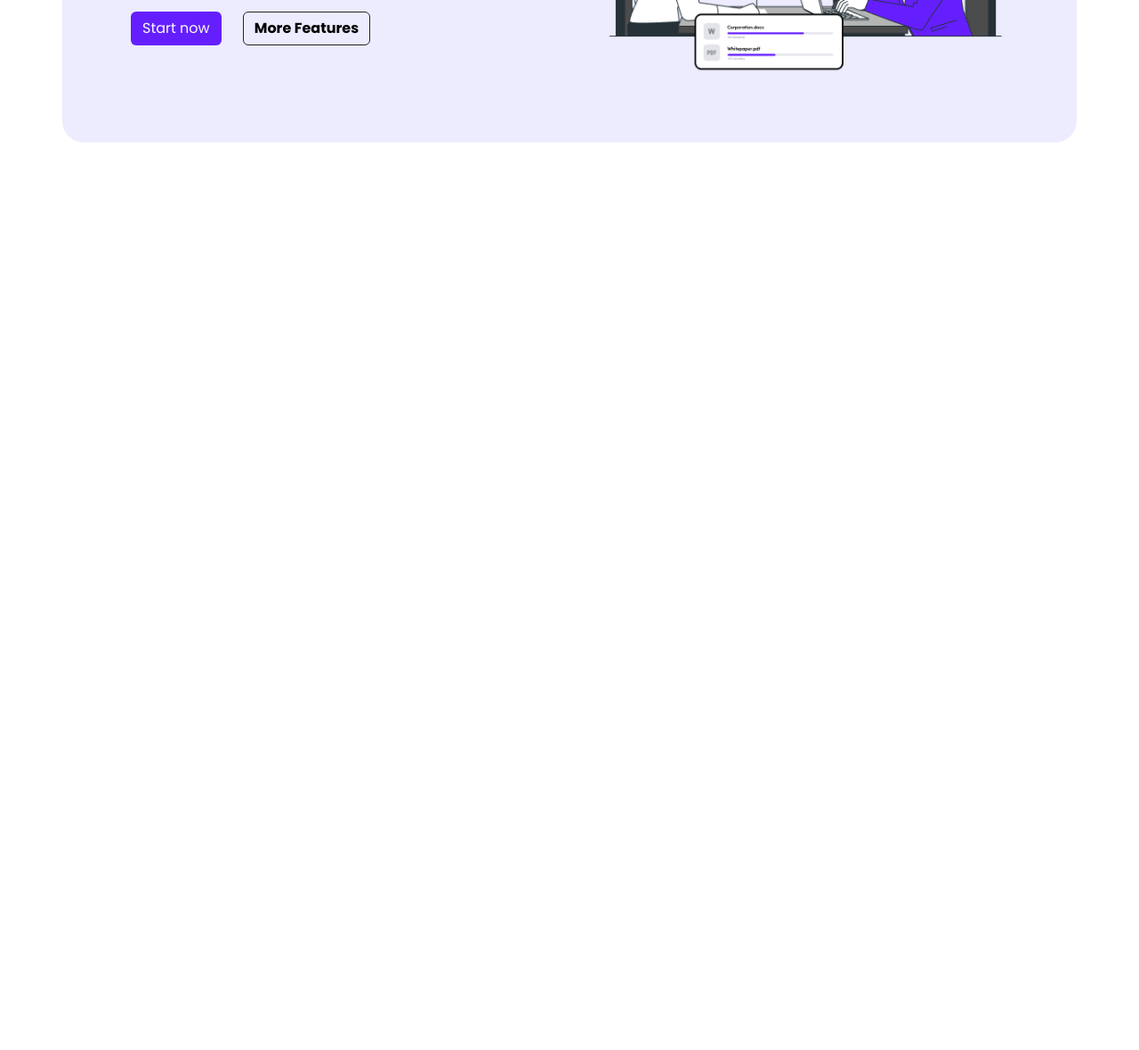
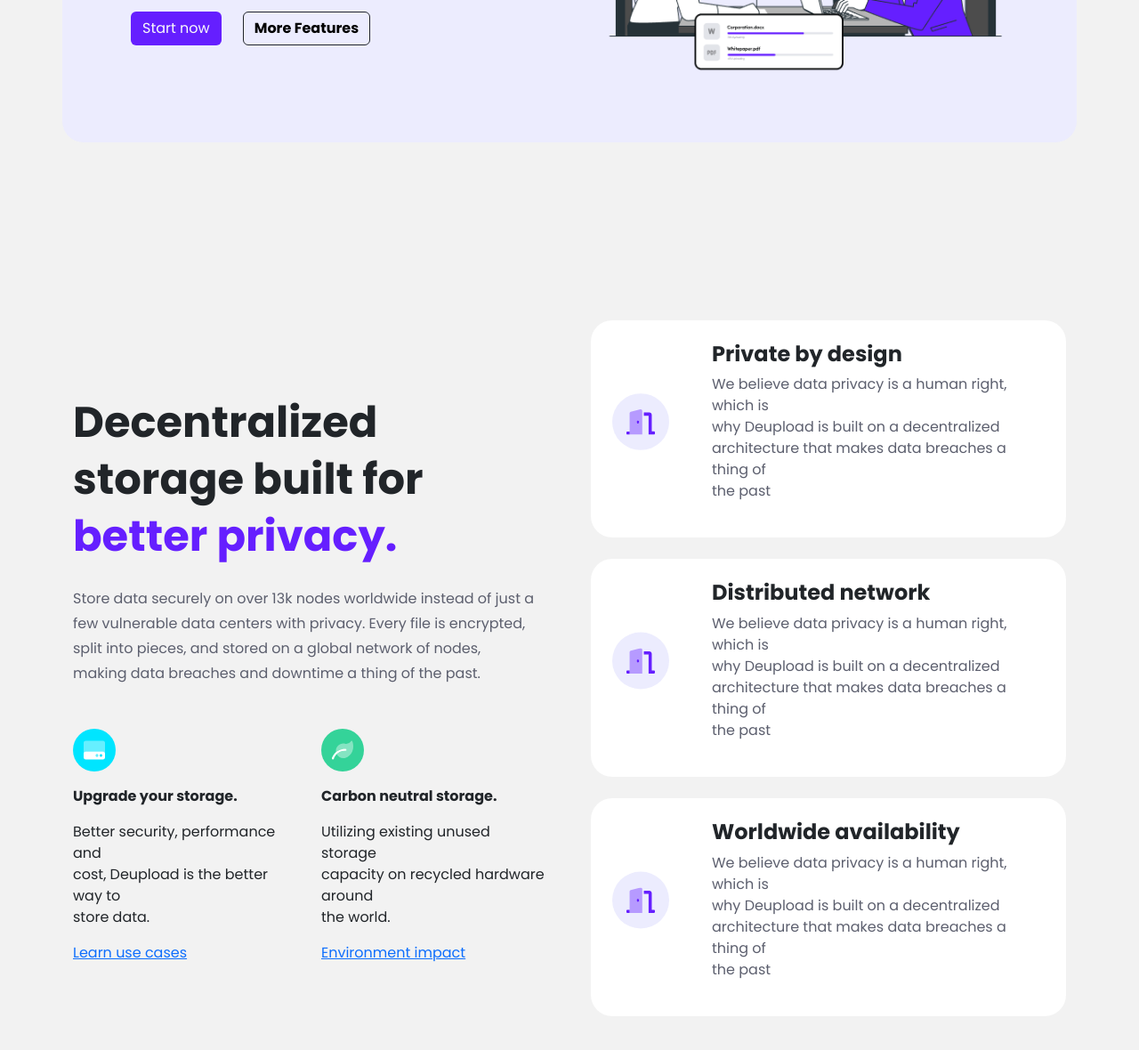
Before and after one commit to abdurrubxyz/Stoz-ai-engineering-projects, a plain HTML site: page stoz-3rd-project-deupload/index.html in a window 1280 px wide. Shown: the part 3916-5096 px from the top of the page at 89% size. Before the commit the page ends 4176 px from the top, so only its background shows below. Drawn offline with nearby package versions, Linux system fonts and the light colour scheme; a web font is replaced by a local one.

Commit message:
completed up to privacy sec

```diff
--- a/stoz-3rd-project-deupload/css/style.css
+++ b/stoz-3rd-project-deupload/css/style.css
@@ -7,12 +7,15 @@
 
 body {
    font-family: "Poppins", sans-serif;
+   background-color: #F2F2F2;
 }
 
 .hero,
 .hero-img,
 .Lightning,
-.Yourdesign  {
+.Yourdesign,
+.privacy
+{
     padding: 100px 0px;
 }
 .hero {
@@ -111,3 +114,23 @@
     line-height: 38px;
 }
 }
+
+/*  */
+.privacy-wrapper h2 {
+    font-size: 48px;
+    line-height: 64px;
+}
+.color-4 {
+    color: var(--pri-color);
+}
+.para-first p {
+    color: var(--para-color);
+    line-height: 28px;
+}
+.sec-col > div {
+    background-color: #ffffff;
+    border-radius: 24px;
+}
+.sec-col > div p {
+    color: var(--para-color);
+}
--- a/stoz-3rd-project-deupload/index.html
+++ b/stoz-3rd-project-deupload/index.html
@@ -187,7 +187,8 @@
         <div class="Yourdesign-wrapper-2 row align-items-center mt-5">
           <div class="col-12 col-lg-6">
             <h3 class="fw-bold mb-4">
-              <span class="d-lg-block"> <span class="color-4">Team collaboration</span> in</span
+              <span class="d-lg-block">
+                <span class="color-4">Team collaboration</span> in</span
               ><span class="d-lg-block">one simple place with</span
               ><span class="d-lg-block">privacy come first.</span>
             </h3>
@@ -202,11 +203,145 @@
             </p>
             <div class="d-flex gap-4">
               <a href="" class="btn text-light">Start now</a>
-              <a href="" class="btn btn-outline-dark text-black fw-bold">More Features</a>
+              <a href="" class="btn btn-outline-dark text-black fw-bold"
+                >More Features</a
+              >
             </div>
           </div>
           <div class="col-12 col-lg-6 text-center">
-            <img src="./assets/teamdesign/img3.png" alt="" width="100%"  />
+            <img src="./assets/teamdesign/img3.png" alt="" width="100%" />
+          </div>
+        </div>
+      </div>
+    </section>
+
+    <section class="privacy">
+      <div class="container">
+        <div class="privacy-wrapper">
+          <div class="row align-items-center g-5">
+            <div class="col-12 col-md-6">
+              <div class="para-first mb-5">
+                <h2 class="fw-bold mb-4">
+                  <span class="d-block">Decentralized </span>
+                  <span class="d-block">storage built for</span>
+                  <span class="color-4 d-block">better privacy.</span>
+                </h2>
+                <p>
+                  <span class="d-block"
+                    >Store data securely on over 13k nodes worldwide instead of
+                    just a</span
+                  >
+                  <span class="d-block"
+                    >few vulnerable data centers with privacy. Every file is
+                    encrypted,
+                  </span>
+                  <span class="d-block"
+                    >split into pieces, and stored on a global network of
+                    nodes,</span
+                  >
+                  <span class="d-block"
+                    >making data breaches and downtime a thing of the
+                    past.</span
+                  >
+                </p>
+              </div>
+              <div class="row">
+                <div class="col">
+                  <img
+                    src="./assets/privacy/Group 372.svg"
+                    alt=""
+                    class="mb-3"
+                  />
+                  <p class="fw-bold">Upgrade your storage.</p>
+                  <p>
+                    <span class="d-block"
+                      >Better security, performance and
+                    </span>
+                    <span class="d-block"
+                      >cost, Deupload is the better way to
+                    </span>
+                    <span class="d-block">store data.</span>
+                  </p>
+                  <a href="">Learn use cases</a>
+                </div>
+                <div class="col">
+                  <img
+                    src="./assets/privacy/Group 373.svg"
+                    alt=""
+                    class="mb-3"
+                  />
+                  <p class="fw-bold">Carbon neutral storage.</p>
+                  <p>
+                    <span class="d-block"
+                      >Utilizing existing unused storage</span
+                    >
+                    <span class="d-block"
+                      >capacity on recycled hardware around</span
+                    >
+                    <span class="d-block">the world.</span>
+                  </p>
+                  <a href="">Environment impact</a>
+                </div>
+              </div>
+            </div>
+            <div class="sec-col col-12 col-md-6">
+              <div class="d-flex gap-5 p-4 mb-4">
+                <img src="./assets/privacy/Group 374.svg" alt="" class="mb-3" />
+                <div>
+                  <h4 class="fw-bold">Private by design</h4>
+                  <p>
+                    <span class="d-block"
+                      >We believe data privacy is a human right, which is
+                    </span>
+                    <span class="d-block"
+                      >why Deupload is built on a decentralized
+                    </span>
+                    <span class="d-block"
+                      >architecture that makes data breaches a thing of
+                    </span>
+                    <span class="d-block">the past</span>
+                  </p>
+                </div>
+              </div>
+
+              <div class="d-flex gap-5 p-4 mb-4">
+                <img src="./assets/privacy/Group 374.svg" alt="" class="mb-3" />
+                <div>
+                  <h4 class="fw-bold">Distributed network</h4>
+                  <p>
+                    <span class="d-block"
+                      >We believe data privacy is a human right, which is
+                    </span>
+                    <span class="d-block"
+                      >why Deupload is built on a decentralized
+                    </span>
+                    <span class="d-block"
+                      >architecture that makes data breaches a thing of
+                    </span>
+                    <span class="d-block">the past</span>
+                  </p>
+                </div>
+              </div>
+
+              <div class="d-flex gap-5 p-4 mb-4">
+                <img src="./assets/privacy/Group 374.svg" alt="" class="mb-3" />
+                <div>
+                  <h4 class="fw-bold">Worldwide availability</h4>
+                  <p>
+                    <span class="d-block"
+                      >We believe data privacy is a human right, which is
+                    </span>
+                    <span class="d-block"
+                      >why Deupload is built on a decentralized
+                    </span>
+                    <span class="d-block"
+                      >architecture that makes data breaches a thing of
+                    </span>
+                    <span class="d-block">the past</span>
+                  </p>
+                </div>
+              </div>
+            </div>
           </div>
         </div>
       </div>
```
Also changed, not shown: stoz-3rd-project-deupload/assets/privacy/Ellipse 33.svg (added), stoz-3rd-project-deupload/assets/privacy/Ellipse 34.png (added), stoz-3rd-project-deupload/assets/privacy/Group 372.svg (added), stoz-3rd-project-deupload/assets/privacy/Group 373.svg (added), stoz-3rd-project-deupload/assets/privacy/Group 374.svg (added).
